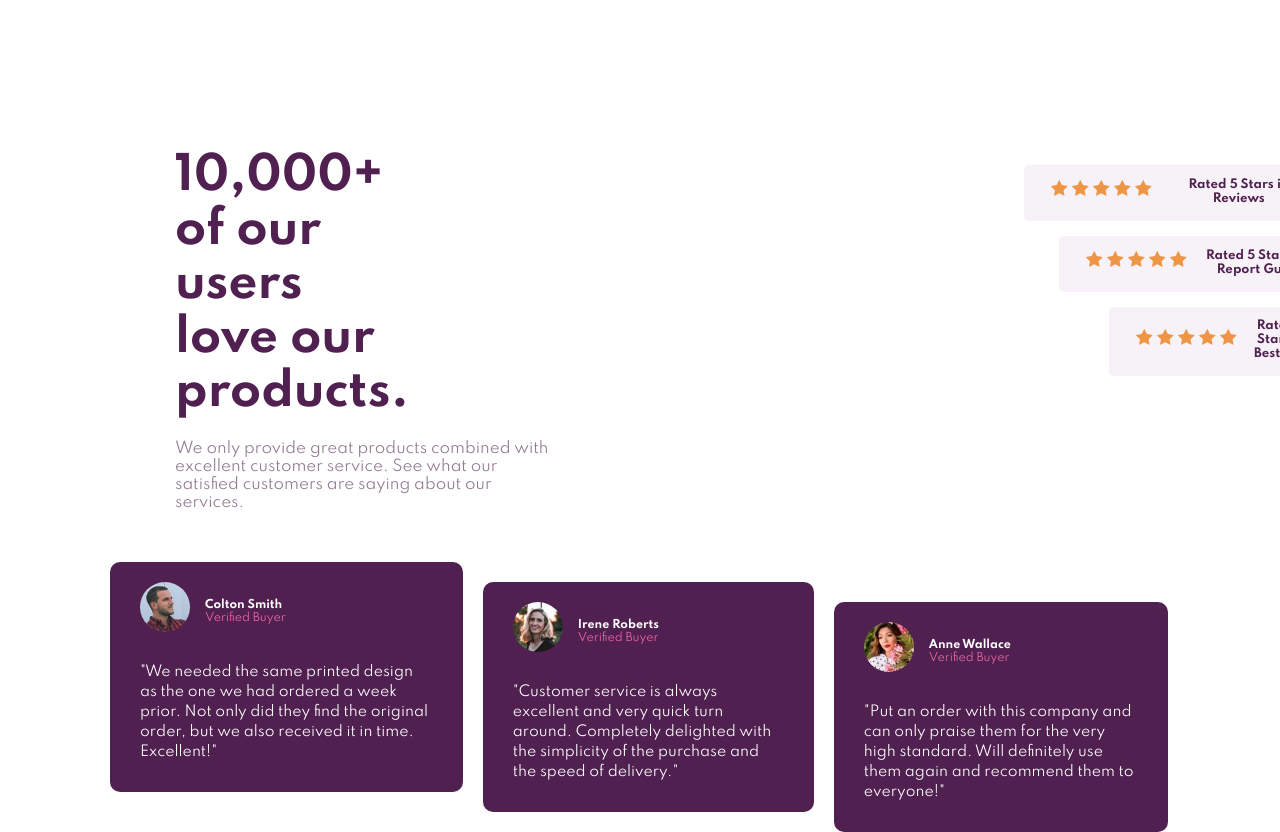
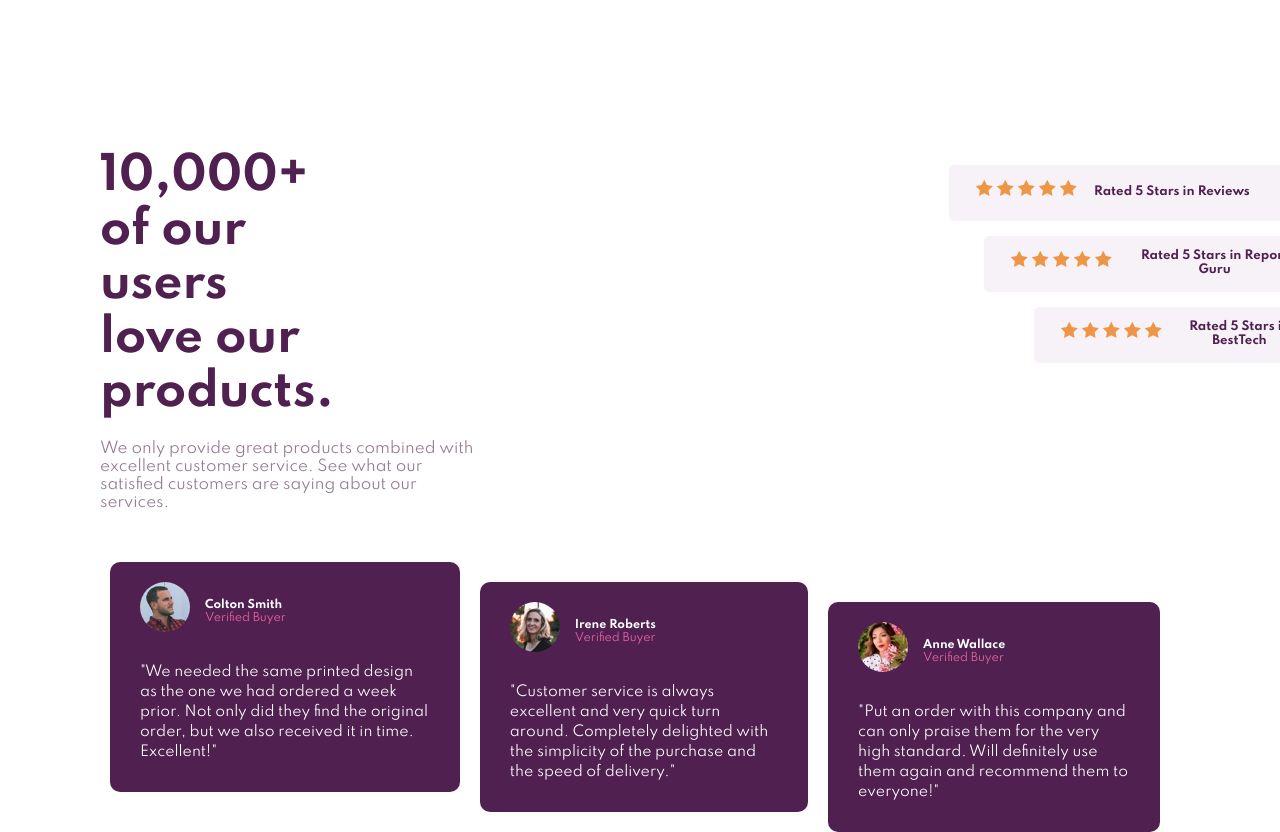
Before and after one commit to ibendiburg/6-social-proof-section-master, a plain HTML site: page index.html in a window 1280 px wide. Shown: the top 832 px of the page. Drawn offline with Linux system fonts and the light colour scheme; files whose address does not match are found by name.

Commit message:
Finished Solution - Added ReadME
Finalized the solution and added a ReadME to explain the challenge and the approach utilized

```diff
--- a/styles.css
+++ b/styles.css
@@ -45,7 +45,6 @@ body{
     margin-top: 100px;
     padding-left: 15px;
     padding-right: 15px;
-    margin-left: 75px;
 
     text-align: center;
 }
```
Also changed, not shown: FinishedProduct/DesktopDesignImg.png (added), FinishedProduct/MobileVersionImg.png (added), 3 other files.
